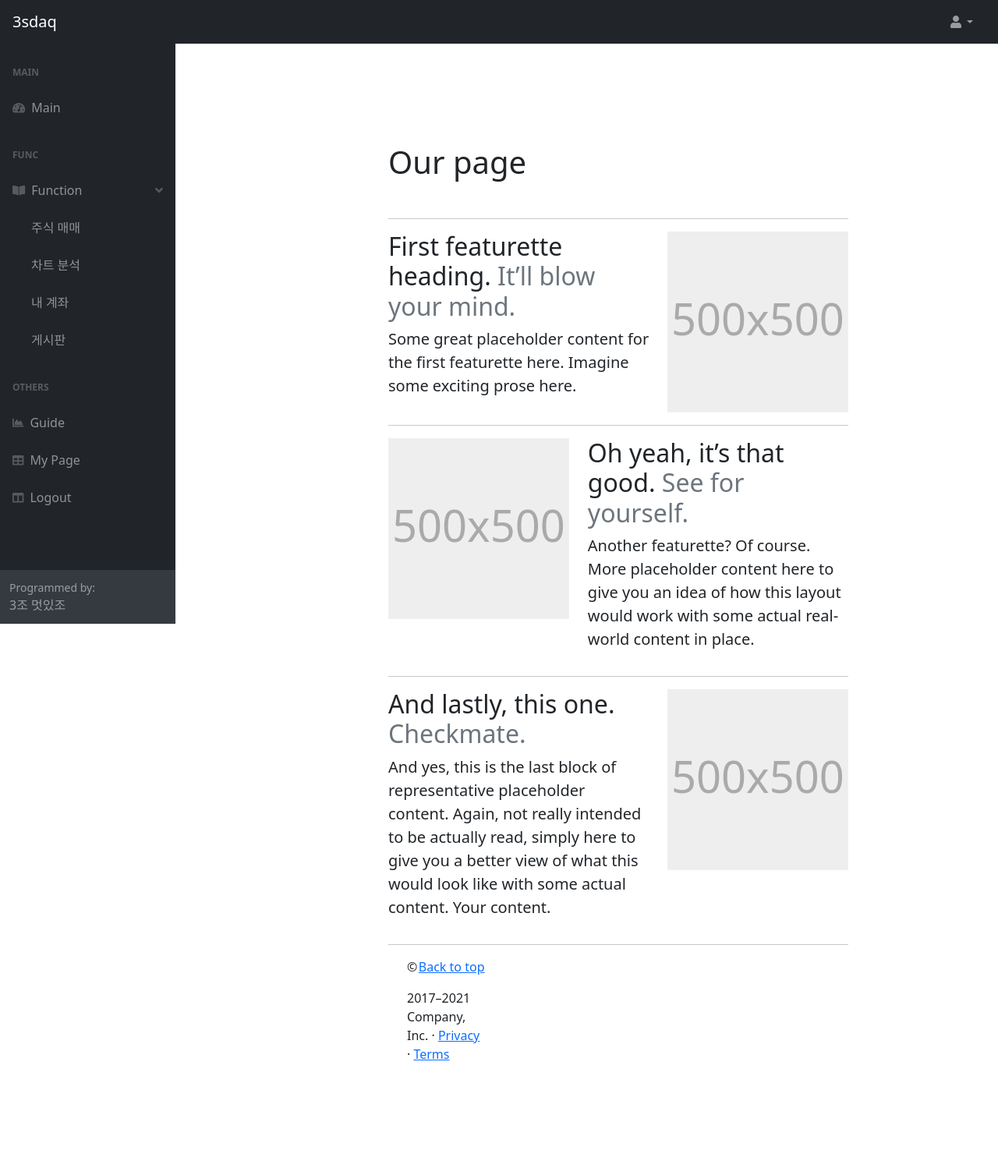
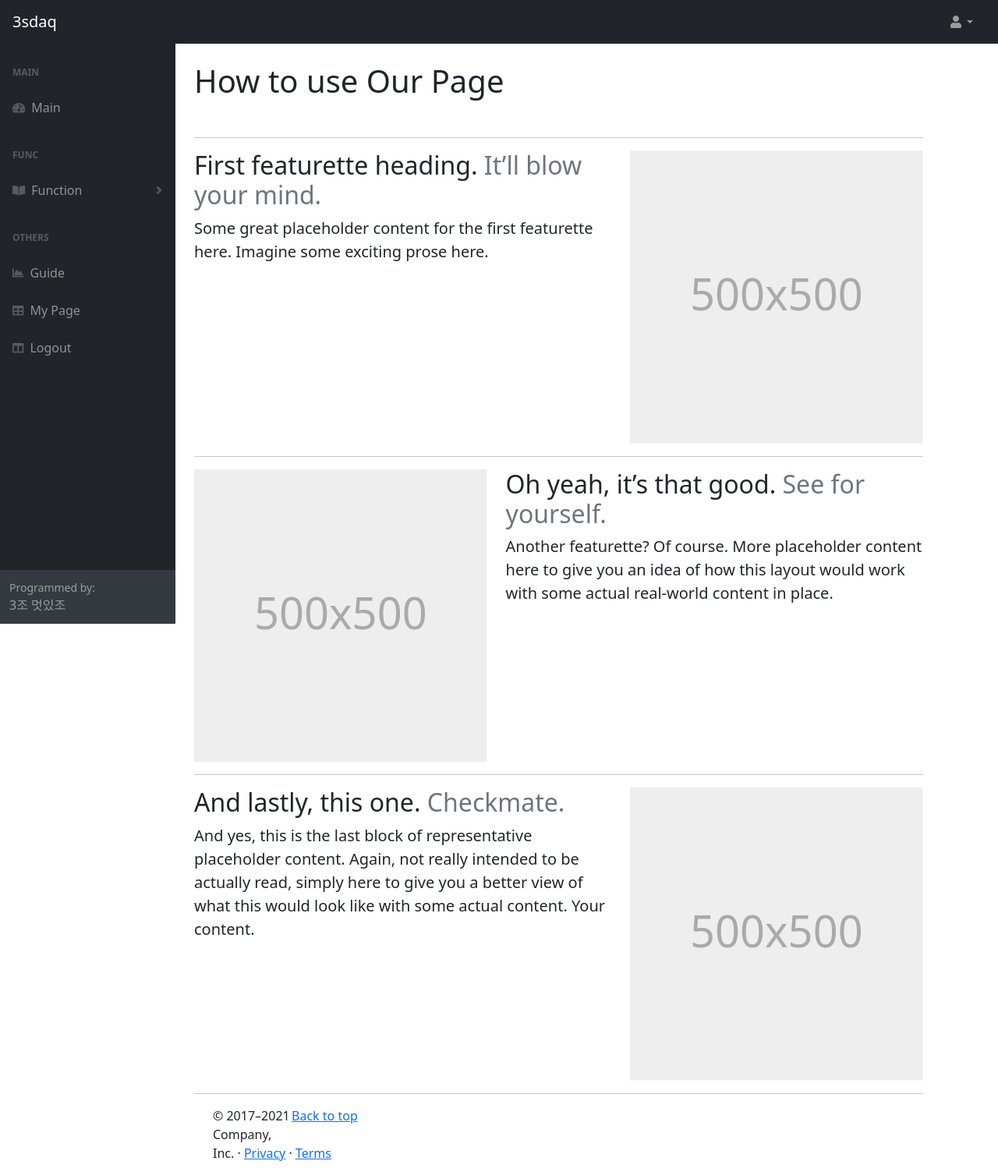
Before and after one commit to xswzaq789/3sdaqNEEW, a Django app: page /user/aboutUs2/ in a window 1280 px wide, after a click on "Function". Shown: the whole page at 78% size. Before the commit the page ends 1360 px from the top, so only its background shows below. Run offline with Django 3.2, Linux system fonts and the light colour scheme; some libraries are stand-ins or nearby versions.

Commit message:
4시 5분 수정본! 모두 똑같은 소스 가집시다!!!

```diff
--- a/3sdaq-master/web/bbsApp/views.py
+++ b/3sdaq-master/web/bbsApp/views.py
@@ -14,9 +14,11 @@ dbURL = os.path.join(BASE_DIR , 'db.sqlite3')
 
 
 
+
+
 def index(request) :
     print('##########try to move news code')
-    create()
+    #create()
     users = BbsUser.objects.all()
     news = SBS.objects.all()
     for n in news:
@@ -48,7 +50,7 @@ def charts(request) :
 
 def news(request):
     print('##########try to move news code')
-    create()
+    #create()
     users = BbsUser.objects.all()
     news = SBS.objects.all()
     for n in news:
--- a/3sdaq-master/web/userApp/templates/user/aboutUs2.html
+++ b/3sdaq-master/web/userApp/templates/user/aboutUs2.html
@@ -1,20 +1,8 @@
 {% include 'header.html' %}
-<style type="text/css">
-    .sel{width:400%}
 
-</style>
 {% block content %}
-             <div id="layoutSidenav_content">
-                <main>
-                    <div class="container-fluid px-4">
 
-                        <h1 class="mt-4">Our page</h1>
-                        <br>
-
-                        <div class="row">
-                            <div class="col-xl-3 col-md-6">
-                                <div class="sel">
-
+<!doctype html>
 <html lang="en">
   <head>
     <meta charset="utf-8">
@@ -115,7 +103,11 @@
 
     <script src="../assets/dist/js/bootstrap.bundle.min.js"></script>
 
-
+<script>
+$(document).ready(function(){
+	$('#header_main_title').text("How to use Our Page");
+	});
+</script>
   </body>
 </html>
 
--- a/3sdaq-master/web/userApp/templates/user/mypage.html
+++ b/3sdaq-master/web/userApp/templates/user/mypage.html
@@ -86,7 +86,7 @@
       <th scope="row">{{ session_user_name }}</th>
         <td>{{ session_user_id }}</td>
       <td>{{ session_user_pwd }}</td>
-      <td><a class="btn btn-secondary" href="#">My account &raquo;</a></td>
+      <td><a class="btn btn-secondary" href="/trade/sTrade_myAccount/">My account &raquo;</a></td>
     </tr>
 
     </tr>
--- a/3sdaq-master/web/web/templates/header.html
+++ b/3sdaq-master/web/web/templates/header.html
@@ -50,12 +50,12 @@
                                 Main
                             </a>
                             <div class="sb-sidenav-menu-heading">FUNC</div>
-                            <a class="nav-link collapsed" href="#" data-bs-toggle="collapse" data-bs-target="#collapseLayouts" aria-expanded="false" aria-controls="collapseLayouts">
+                            <a class="nav-link collapsed" href="#">
                                 <div class="sb-nav-link-icon"><i class="fas fa-book-open"></i></div>
                                 Function
                                 <div class="sb-sidenav-collapse-arrow"><i class="fas fa-angle-down"></i></div>
                             </a>
-                            <div class="collapse" id="collapseLayouts" aria-labelledby="headingOne" data-bs-parent="#sidenavAccordion">
+                            <div class="collapse" id="collapseLayouts" aria-labelledby="headingOne" >
                                 <nav class="sb-sidenav-menu-nested nav">
                                     <a class="nav-link" href="../../trade/sTrade_list">주식 매매</a>
                                     <a class="nav-link" href="layout-sidenav-light.html">차트 분석</a>
```
Also changed, not shown: 3sdaq-master/web/autoSys/bbsclosing.py (+4 -3 lines), 3sdaq-master/web/noticeApp/templates/notice/index.html (+5 -11 lines).
